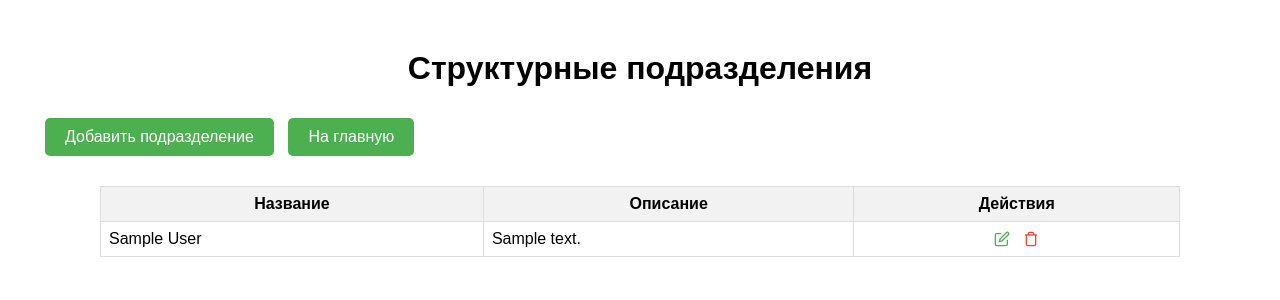
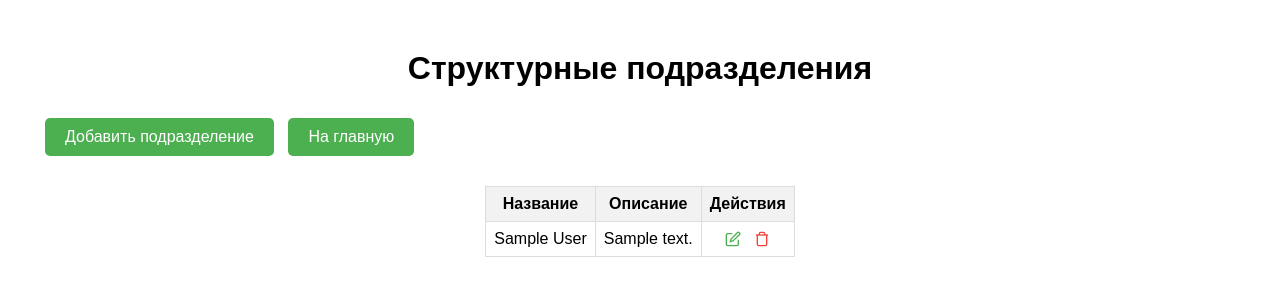
Before and after one commit to evlx87/training_tracker, a Django app: page /departments/ in a window 1280 px wide. Shown: the top 300 px of the page. Run offline with Django 5.2, Linux system fonts and the light colour scheme; tables that the repository leaves empty hold one stand-in row (values such as "Sample post").

Commit message:
корректировка отображения содержимого в таблицах

```diff
--- a/static/css/style.css
+++ b/static/css/style.css
@@ -49,15 +49,17 @@ h1 {
 
 /* Стили для таблиц */
 table {
-    width: 90%;
+    width: auto;
     margin: 20px auto;
     border-collapse: collapse;
+    table-layout: auto;
 }
 
 th, td {
     border: 1px solid #ddd;
     padding: 8px;
     text-align: left;
+    /* white-space: nowrap; */
 }
 
 th {
```
